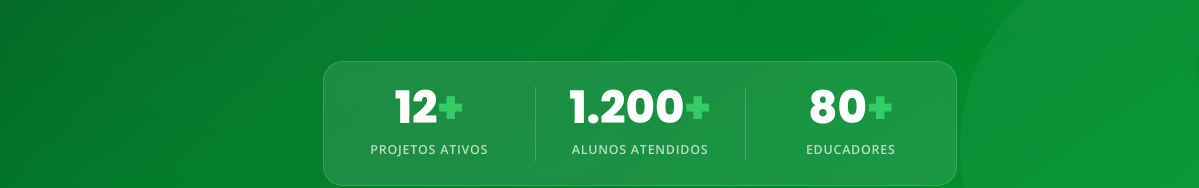
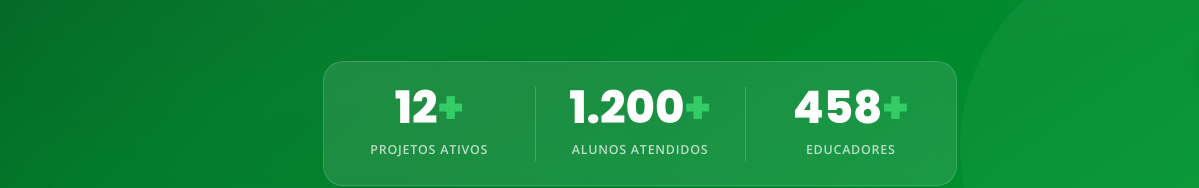
Before and after one commit to seduc-afranio/smeafranio, a plain HTML site: page index.html in a window 1280 px wide. Shown: the part 623-811 px from the top of the page, 0-1199 px from the left. Drawn offline with nearby package versions, Linux system fonts and the light colour scheme.

Commit message:
Update educator count from 80 to 458

```diff
--- a/index.html
+++ b/index.html
@@ -110,7 +110,7 @@
         <span class="hero-stat-label">Alunos Atendidos</span>
       </div>
       <div class="hero-stat">
-        <span class="hero-stat-num"><span data-target="80">0</span><em>+</em></span>
+        <span class="hero-stat-num"><span data-target="458">0</span><em>+</em></span>
         <span class="hero-stat-label">Educadores</span>
       </div>
     </div>
```
